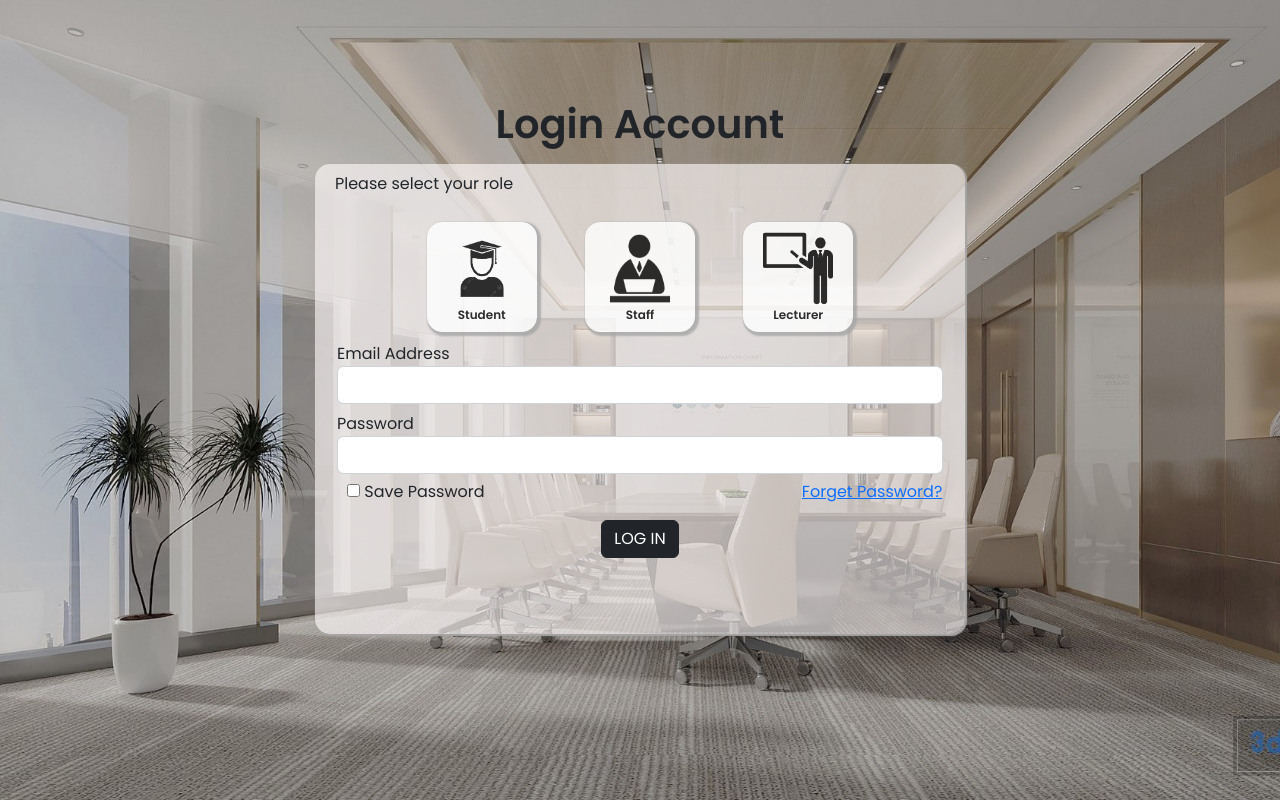
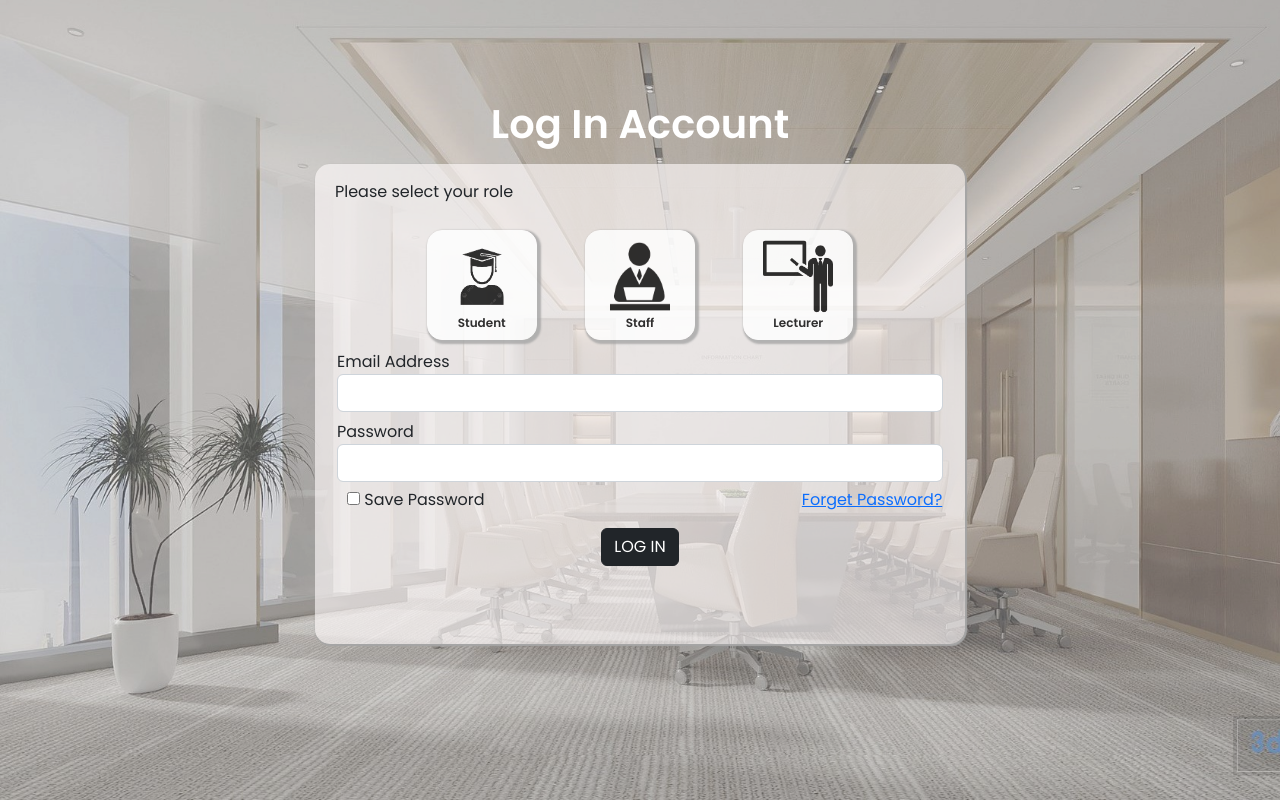
Before and after one commit to ninichaac/WebApp_G2, a website: page views/Lecturer/login.html in a window 1280 px wide. Drawn offline with nearby package versions, Linux system fonts and the light colour scheme.

Commit message:
WebApp_G2

```diff
--- a/public/css/login.css
+++ b/public/css/login.css
@@ -6,10 +6,24 @@
     font-family: 'Poppins', sans-serif;
 }
 
-body {
+body::before {
+    content: "";
     background-image: url('/public/img/room.jpg');
     background-size: cover;
     background-attachment: fixed;
+    position: fixed;
+    top: 0;
+    left: 0;
+    width: 100%;
+    height: 100%;
+    opacity: 0.7;
+    z-index: -1;
+}
+
+body {
+    margin: 0;
+    padding: 0;
+    box-sizing: border-box;
 }
 
 .image {
@@ -49,7 +63,7 @@ body {
     border-radius: 15px;
     box-shadow: 1px 1px 1px 1px rgb(165, 165, 165);
     width: 650px;
-    height: 470px;
+    height: 480px;
 }
 
 #login {
@@ -70,3 +84,11 @@ body {
     margin-left: 10px;
     margin-right: 10px;
 }
+
+#p{
+    font-size: 14px;
+}
+
+#signin {
+    font-size: 16px;;
+}
--- a/views/Lecturer/login.html
+++ b/views/Lecturer/login.html
@@ -12,11 +12,11 @@
 </head>
 
 <body>
-    <div class="container text-center pb-2" id="login">
-        <h1><b>Login Account</b></h1>
+    <div class="container text-center pb-2 text-white" id="login">
+        <h1><b>Log In Account</b></h1>
     </div>
     <div class="container pt-2" id="input">
-        <p class="ps-2">Please select your role</p>
+        <p class="ps-2 mt-2">Please select your role</p>
         <div class="container text-center">
             <label class="role pe-4">
                 <input type="radio" name="role" value="student" id="student" />
```
